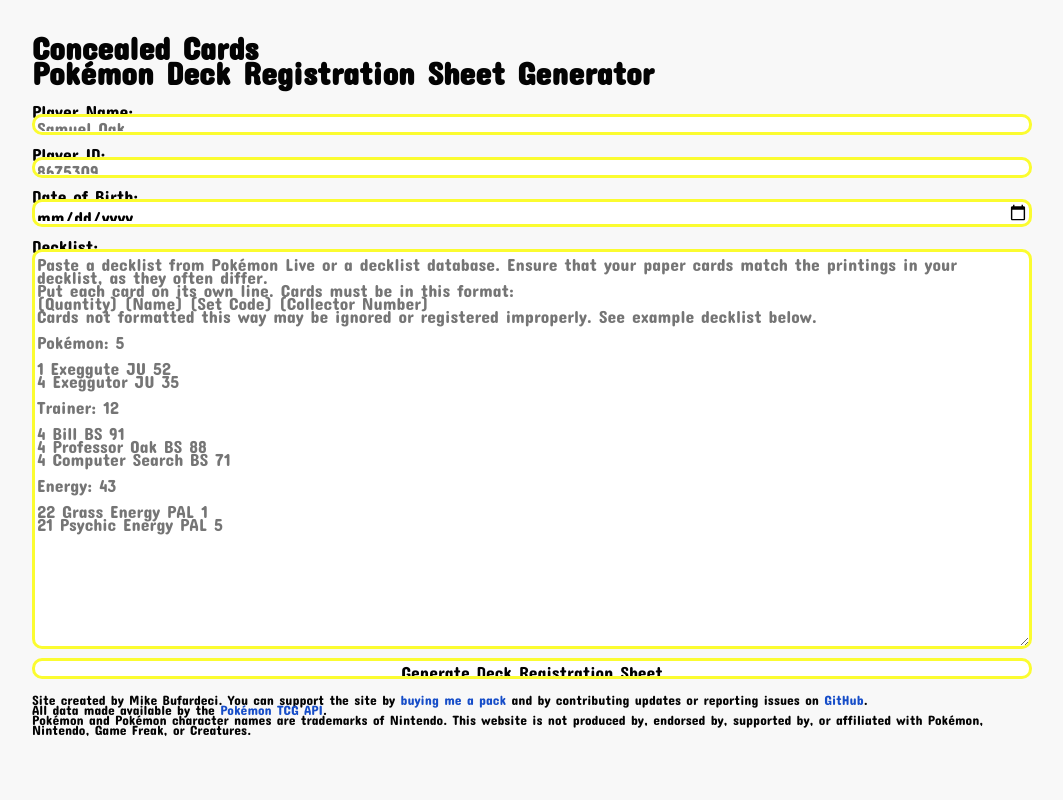
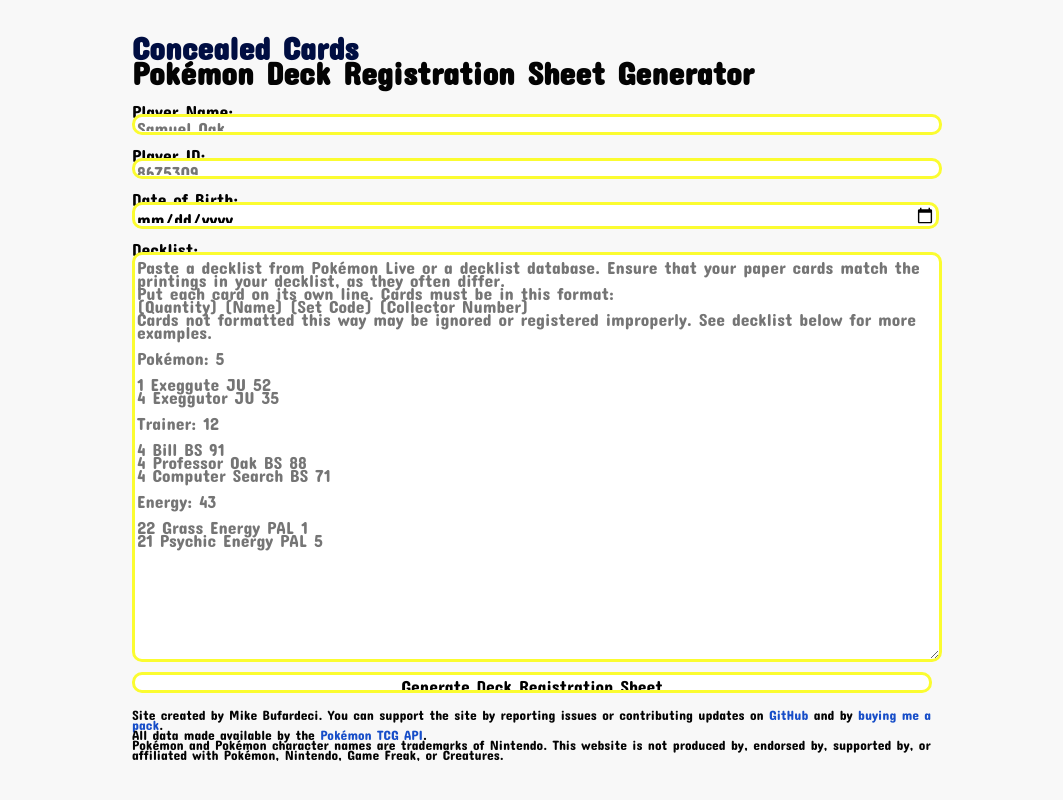
Before and after one commit to MichaelBufardeci/ConcealedCards, a Flask app: page / in a window 1280 px wide. Shown: the whole page, without its empty margins (108-1171 px from the left). Run offline with Flask 3, Linux system fonts and the light colour scheme.

Commit message:
removed prints updated styling improved error handling

```diff
--- a/decklist.py
+++ b/decklist.py
@@ -25,6 +25,8 @@
             y = _trainerY
         case "Energy":
             y = _energyY
+        case _:
+            return False
     #always write quantity and name
     _canvas.drawString(275, y, str(cardInfo.getQuantity()).rjust(2))
     _canvas.drawString(299, y, cardInfo.getName())
@@ -43,7 +45,7 @@
             _trainerY -= lineHeight
         case "Energy":
             _energyY -= lineHeight
-    return
+    return True
 
 def createDecklist(name = None, id = None, birthday = None, decklist = None):
     global _canvas, _pokemonY, _trainerY, _energyY
@@ -107,10 +109,8 @@
         writeCard(card)
         if standardLegal and not card.getStandardLegality():
             standardLegal = False
-            print(f"{card.getName()} is not standard legal")
         if expandedLegal and not card.getExpandedLegality():
             expandedLegal = False
-            print(f"{card.getName()} is not expanded legal")
     formatY = 691
     if standardLegal:
         _canvas.drawString(175, formatY, '✓')
--- a/static/style.css
+++ b/static/style.css
@@ -4,10 +4,6 @@
     font-weight: 400;
     font-style: regular;
   }
-
-* {
-    box-sizing:border-box;
-}
 
 body {
     color: oklch(10% 0 0);
@@ -20,17 +16,21 @@
     background-color: oklch(47% 0.2 263);
 }
 
+span.websiteName {
+    color: oklch(20% 0.1 263);
+}
+
 header,
 form,
 footer {
     display: grid;
-    grid-template-columns: max(50vw, min(1000px, 95vw));
+    grid-template-columns: max(50vw, min(800px, 90vw));
     justify-content: center;
 }
 
 form {
     font-size: 1.1em;
-    row-gap: 0.5em;
+    row-gap: max(0.5em, 10px);
 }
 
 input,
@@ -41,6 +41,7 @@
     border: solid oklch(96% 0.2 110);
     border-radius: 10px;
     width: 100%
+
 }
 
 input:focus,
@@ -51,7 +52,6 @@
 
 textarea {
     height: 50vh;
-    vertical-align: top;
     resize: vertical;
 }
 
--- a/templates/site.html
+++ b/templates/site.html
@@ -14,7 +14,7 @@
     <body>
         <header>
             <h1>
-                Concealed Cards
+                <span class="websiteName">Concealed Cards</span>
                 <br>
                 Pok&#233;mon Deck Registration Sheet Generator
             </h1>
@@ -35,14 +35,14 @@
                 </label>
                 <label>
                     Decklist:
-                    <textarea name="decklist" placeholder="Paste a decklist from Pok&#233;mon Live or a decklist database. Ensure that your paper cards match the printings in your decklist, as they often differ.&#10;Put each card on its own line. Cards must be in this format:&#10;(Quantity) (Name) (Set Code) (Collector Number)&#10;Cards not formatted this way may be ignored or registered improperly. See example decklist below.&#10;&#10;Pok&#233;mon: 5&#10;&#10;1 Exeggute JU 52&#10;4 Exeggutor JU 35&#10;&#10;Trainer: 12&#10;&#10;4 Bill BS 91&#10;4 Professor Oak BS 88&#10;4 Computer Search BS 71&#10;&#10;Energy: 43&#10;&#10;22 Grass Energy PAL 1&#10;21 Psychic Energy PAL 5"></textarea>
+                    <textarea name="decklist" placeholder="Paste a decklist from Pok&#233;mon Live or a decklist database. Ensure that your paper cards match the printings in your decklist, as they often differ.&#10;Put each card on its own line. Cards must be in this format:&#10;(Quantity) (Name) (Set Code) (Collector Number)&#10;Cards not formatted this way may be ignored or registered improperly. See decklist below for more examples.&#10;&#10;Pok&#233;mon: 5&#10;&#10;1 Exeggute JU 52&#10;4 Exeggutor JU 35&#10;&#10;Trainer: 12&#10;&#10;4 Bill BS 91&#10;4 Professor Oak BS 88&#10;4 Computer Search BS 71&#10;&#10;Energy: 43&#10;&#10;22 Grass Energy PAL 1&#10;21 Psychic Energy PAL 5"></textarea>
                 </label>
                 <input type="submit" value="Generate Deck Registration Sheet">
             </form>
         </main>
         <footer>
             <p>
-                Site created by Mike Bufardeci. You can support the site by <a href="https://ko-fi.com/ConcealedCards">buying me a pack</a> and by contributing updates or reporting issues on <a href="https://github.com/MichaelBufardeci/ConcealedCards">GitHub</a>.
+                Site created by Mike Bufardeci. You can support the site by reporting issues or contributing updates on <a href="https://github.com/MichaelBufardeci/ConcealedCards">GitHub</a> and by <a href="https://ko-fi.com/ConcealedCards">buying me a pack</a>.
                 <br>
                 All data made available by the <a href="https://pokemontcg.io">Pok&#233;mon TCG API</a>.
                 <br>
```
Also changed, not shown: cardInfo.py (+9 -7 lines), cards.db.
